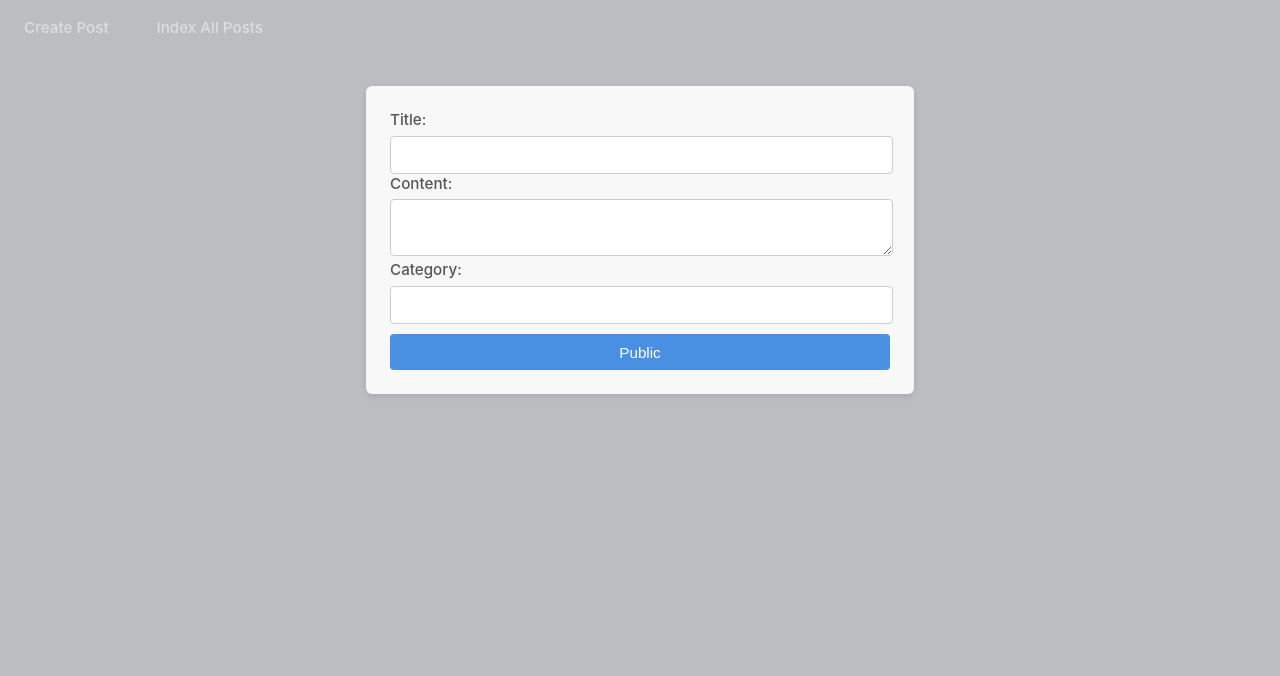
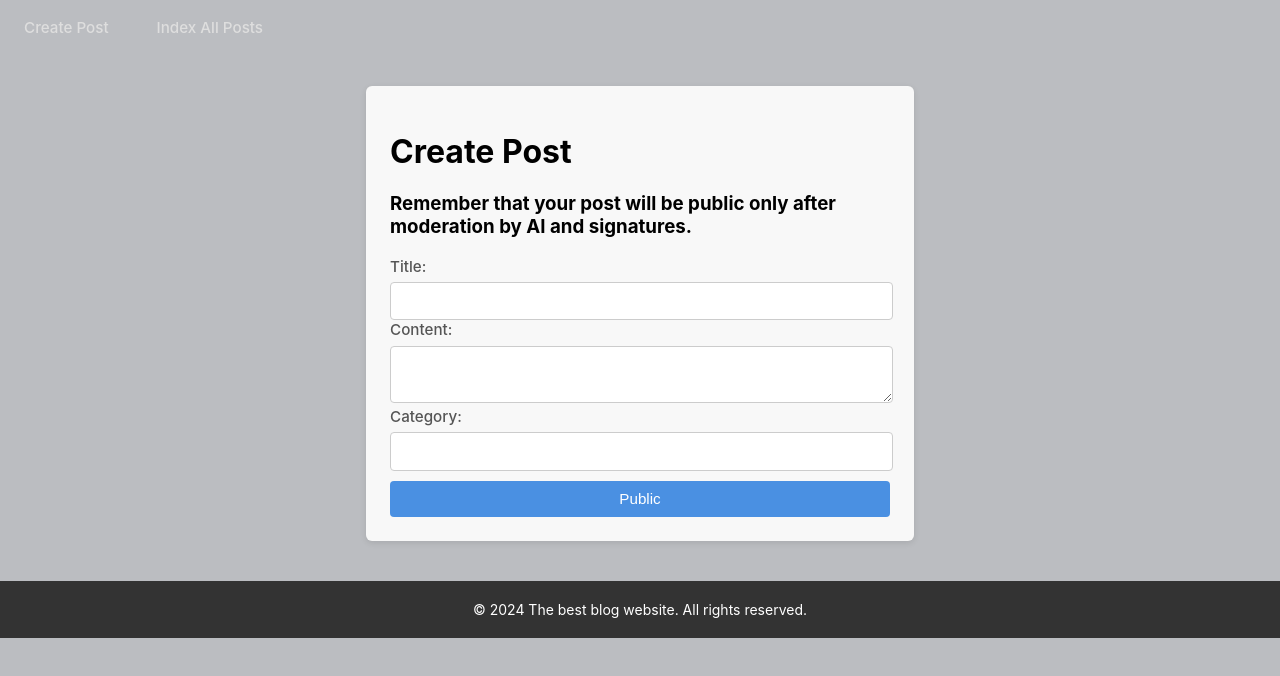
Before and after one commit to YarBurArt/insightful_guardian, a React (Create React App) app in the folder frontend/: page /create_post in a window 1280 px wide. Shown: the top 676 px of the page. Built offline with nearby package versions, Linux system fonts and the light colour scheme; the HTML template or start-up script is replaced by a standard one.

Commit message:
add footer

```diff
--- a/frontend/src/App.js
+++ b/frontend/src/App.js
@@ -1,6 +1,7 @@
 import './styles.css';
 import PostForm from './components/PostForm';
 import IndexAllPosts from './components/IndexAllPosts';
+import Footer from './components/Footer';
 import { BrowserRouter as Router,
   Route, Routes,
   Link} from 'react-router-dom';
@@ -18,6 +19,7 @@ function App() {
       </Route>
       {/* TODO: add routes react ... */}
     </Routes>
+    <Footer />
   </Router>
   );
 }
--- /dev/null
+++ b/frontend/src/components/Footer.js
@@ -0,0 +1,13 @@
+import React from 'react';
+
+const Footer = () => {
+  return (
+    <footer>
+      <div className="footer-content"> {/* TODO: footer name */}
+        <p>&copy; 2024 The best blog website. All rights reserved.</p>
+      </div>
+    </footer>
+  );
+};
+
+export default Footer;
--- a/frontend/src/components/PostForm.js
+++ b/frontend/src/components/PostForm.js
@@ -17,6 +17,8 @@ const PostForm = () => {
 
   return (
   <div className='PostForm'>
+    <h1>Create Post</h1>
+    <h3>Remember that your post will be public only after moderation by AI and signatures.</h3>
     <form onSubmit={handleSubmit}>
       <div>
         <label htmlFor="title">Title:</label>
--- a/frontend/src/styles.css
+++ b/frontend/src/styles.css
@@ -20,6 +20,34 @@ html {
   font-size: calc(10px + 2vmin);
   justify-content: center;
   min-height: 100vh;
+}
+
+footer {
+  background-color: #333;
+  color: #fff;
+  padding: 20px 0;
+  margin-top: 40px;
+}
+footer .footer-content {
+  max-width: 1200px;
+  margin: 0 auto;
+  display: flex;
+  justify-content: center;
+  align-items: center;
+  flex-direction: column;
+}
+footer .footer-content p {
+  margin: 0;
+  font-size: 14px;
+}
+footer .footer-content a {
+  color: #fff;
+  text-decoration: none;
+  margin: 0 10px;
+  font-size: 14px;
+}
+footer .footer-content a:hover {
+  color: #ccc;
 }
 
 .App-link {
--- /dev/null
+++ b/frontend/src/styles/layout/_footer.scss
@@ -0,0 +1,31 @@
+footer {
+    background-color: #333;
+    color: #fff;
+    padding: 20px 0;
+    margin-top: 40px;
+
+    .footer-content {
+      max-width: 1200px;
+      margin: 0 auto;
+      display: flex;
+      justify-content: center;
+      align-items: center;
+      flex-direction: column;
+
+      p {
+        margin: 0;
+        font-size: 14px;
+      }
+
+      a {
+        color: #fff;
+        text-decoration: none;
+        margin: 0 10px;
+        font-size: 14px;
+
+        &:hover {
+          color: #ccc;
+        }
+      }
+    }
+  }
--- a/frontend/src/styles/main.scss
+++ b/frontend/src/styles/main.scss
@@ -7,6 +7,7 @@
 
 // Layout
 @import 'layout/header';
+@import 'layout/footer';
 
 // Components
 @import 'components/link';
```
Also changed, not shown: 1 other file (tests, documents, lock files or other folders).
